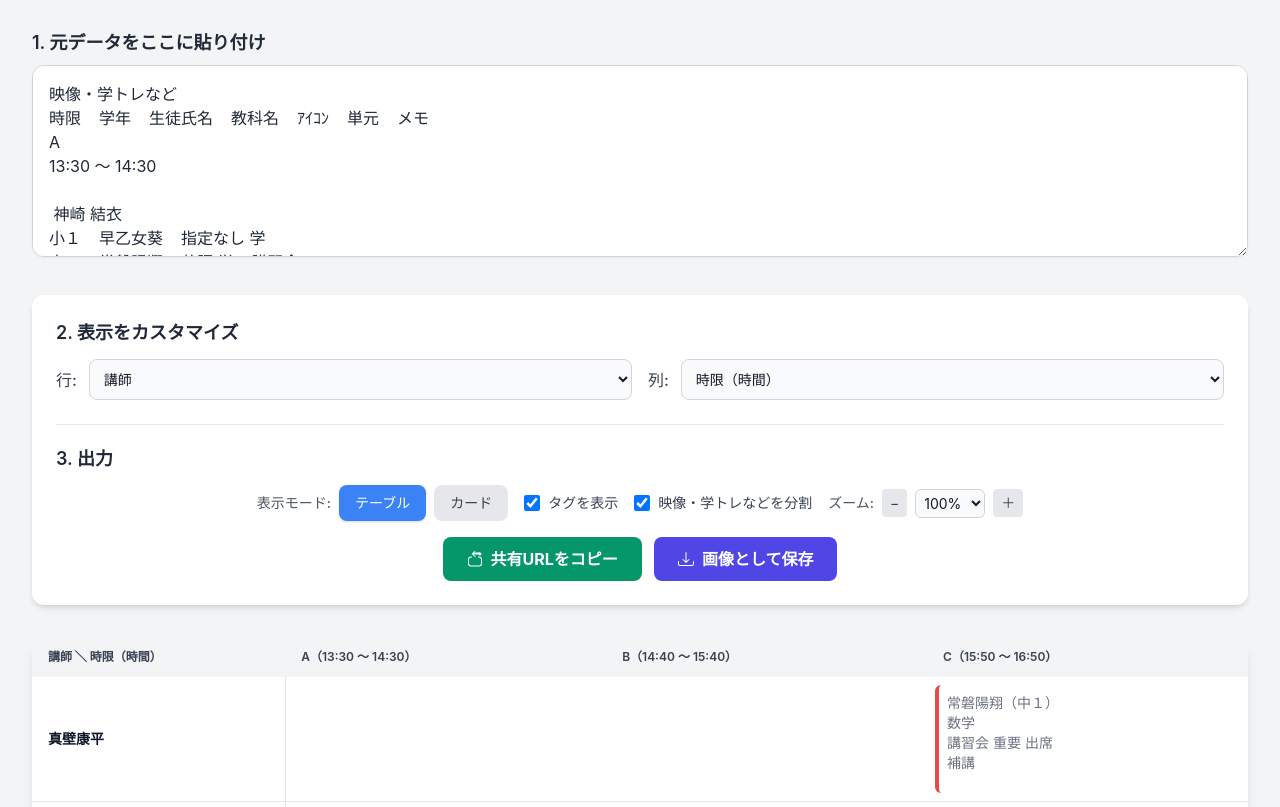
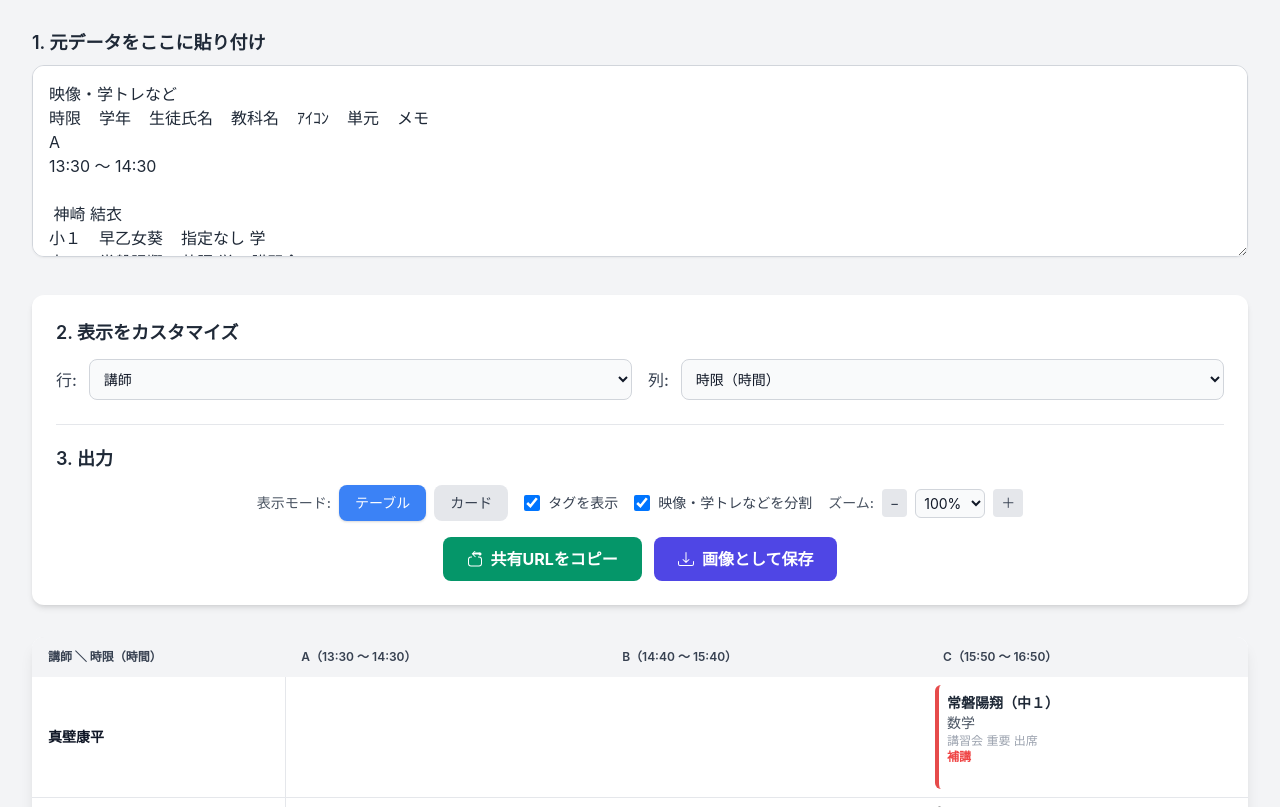
Before and after one commit to Soshi-161/smart-jikanwari, a plain HTML site: page index.html in a window 1280 px wide. Shown: the part 115-922 px from the top of the page. Drawn offline with nearby package versions, Linux system fonts and the light colour scheme.

Commit message:
Update index.html

```diff
--- a/index.html
+++ b/index.html
@@ -71,15 +71,6 @@
                 pointer-events: none;
             }
 
-            .text-memo {
-                min-height: 2rem;
-                max-height: 2rem;
-                overflow: hidden; /* cf. line-clamp */
-                display: -webkit-box;
-                -webkit-line-clamp: 2;
-                -webkit-box-orient: vertical;
-            }
-
             /* 力シリーズ */
             /* 行 */
             .table-row-power {
@@ -96,6 +87,7 @@
             .table-cell-power {
                 @apply py-2 px-2 text-sm text-gray-700;
             }
+
 
             /* カードビュー */
             .cardview-div {
@@ -115,7 +107,7 @@
             }
 
             .cardview-second {
-
+                /* no code */
             }
 
             .cardview-second-index {
@@ -128,6 +120,40 @@
 
             .cardview-card {
                 @apply bg-gray-50 p-3 rounded-md border-l-4;
+            }
+
+
+            .text-first {
+                @apply font-bold text-gray-800;
+            }
+
+            .text-subject {
+                @apply text-gray-600;
+            }
+
+            .text-class {
+                @apply text-gray-600;
+            }
+
+            .text-period {
+                @apply text-sm text-gray-500;
+            }
+
+            .text-icon {
+                @apply text-xs text-gray-400;
+            }
+
+            .text-memo {
+                @apply text-xs text-red-500 font-semibold;
+            }
+
+            .text-memo-table {
+                min-height: 2rem;
+                max-height: 2rem;
+                overflow: hidden; /* cf. line-clamp */
+                display: -webkit-box;
+                -webkit-line-clamp: 2;
+                -webkit-box-orient: vertical;
             }
         }
     </style>
```
